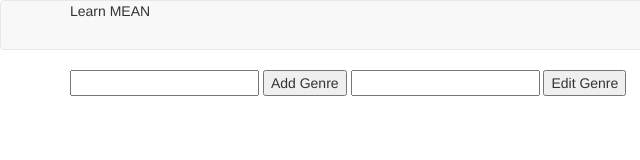
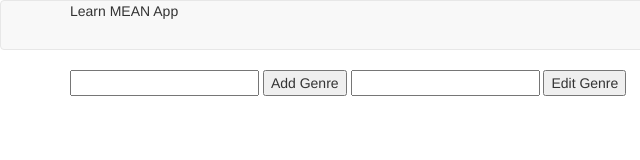
Before and after one commit to mehakdua/practiseMean, a website: page public/index.html in a window 1280 px wide. Shown: the full height of the page, 0-640 px from the left. Drawn offline with nearby package versions, Linux system fonts and the light colour scheme; some packages are replaced by stand-ins of ours; no server answers.

Commit message:
Add index

```diff
--- a/public/index.html
+++ b/public/index.html
@@ -16,7 +16,7 @@
       <div class="navbar navbar-default" role="navigation">
         <div class="container">
           <div class="navbar-header">
-          Learn MEAN
+          Learn MEAN App
           </div>
 
           <div class="collapse">
```
